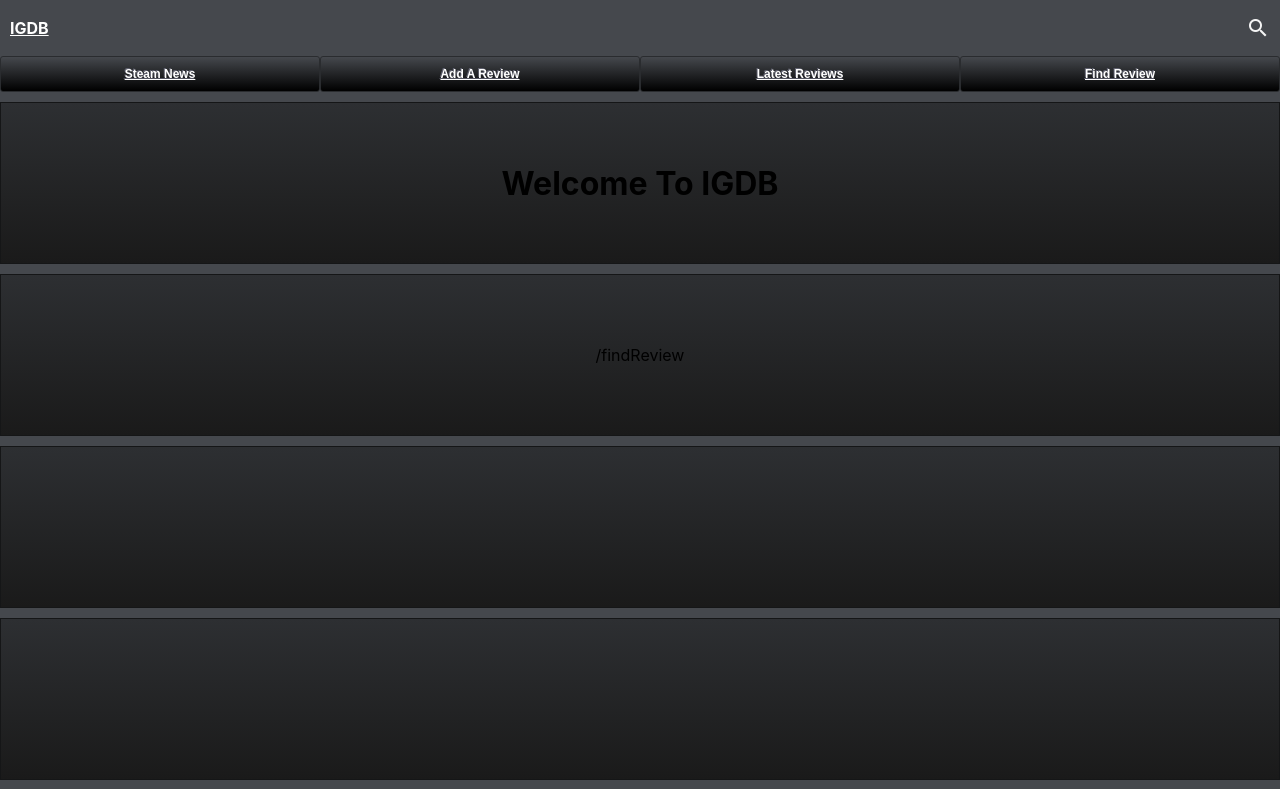
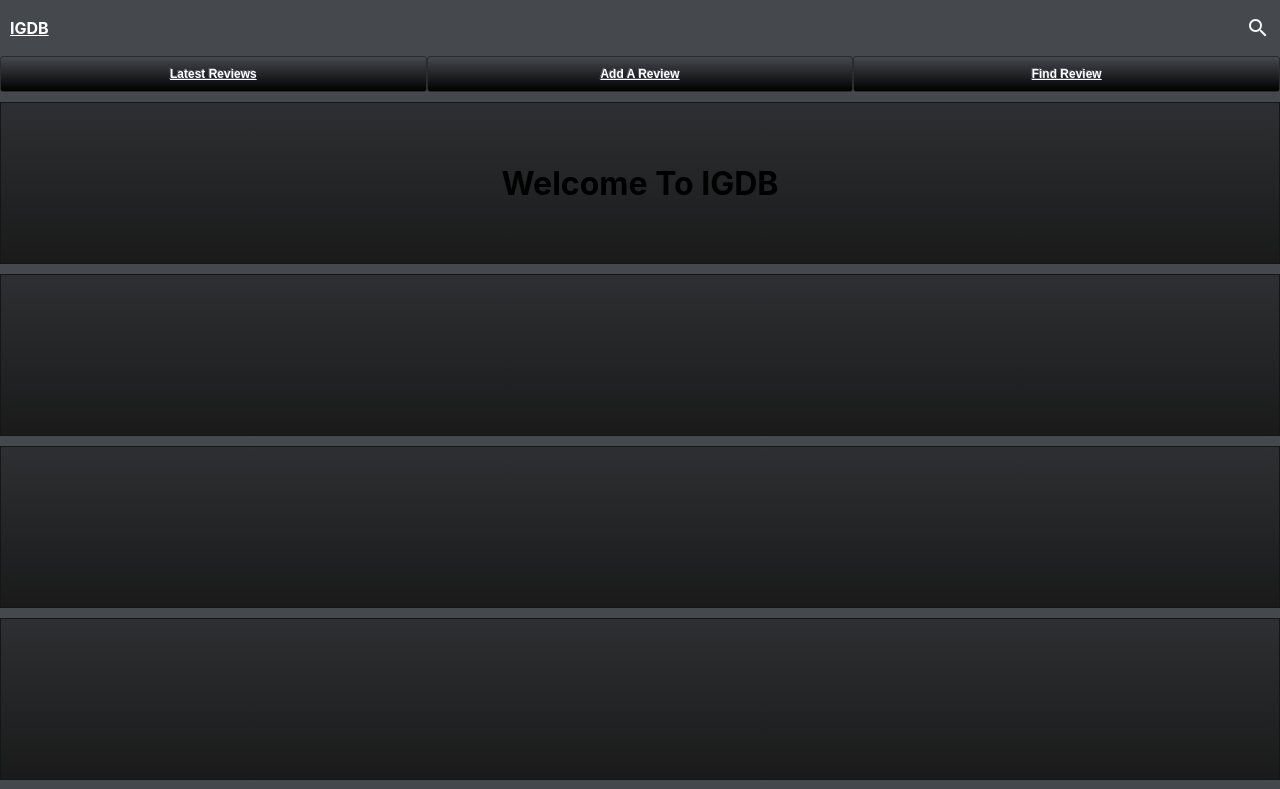
Before and after one commit to darkish1990/IGDB, a React (Create React App) app in the folder client/: page /findReview in a window 1280 px wide. Shown: the top 789 px of the page. Built offline with nearby package versions, Linux system fonts and the light colour scheme.

Commit message:
divide to sub components and remove news api idea from app

```diff
--- a/client/src/Views/App.js
+++ b/client/src/Views/App.js
@@ -13,7 +13,6 @@ function App() {
       <div className="App" >
         <Header />
         <Route path='/' component={Middle} />
-        <Route path='/news' component={Middle} />
         <Route path='/latestReviews' component={Middle} />
         <Route path='/addReview' component={Middle} />
         <Route path='/findReview' component={Middle} />
--- a/client/src/Views/Menu/Menu.js
+++ b/client/src/Views/Menu/Menu.js
@@ -6,9 +6,8 @@ function Menu() {
 
   return (
     <div className="menu" >
-      <div className='divButtons'><Link to={'/news'}>Steam News</Link></div>
+      <div className='divButtons'><Link to={'/latestReviews'}>Latest Reviews</Link></div>
       <div className='divButtons'><Link to={'/addReview'}>Add A Review</Link></div>
-      <div className='divButtons'><Link to={'/latestReviews'}>Latest Reviews</Link></div>
       <div className='divButtons'><Link to={'/findReview'}>Find Review</Link></div>
     </div>
   );
--- /dev/null
+++ b/client/src/Views/Middle/AddReview/AddReview.css
@@ -0,0 +1,17 @@
+.superCard {
+    border: 1px solid #151617;
+    background-color: #2d2f32;
+    background-image: -webkit-gradient(linear, left top, left bottom, from(#2d2f32), to(#1a1a1a));
+    background-image: -webkit-linear-gradient(top, #2d2f32, #1a1a1a);
+    background-image: -moz-linear-gradient(top, #2d2f32, #1a1a1a);
+    background-image: -ms-linear-gradient(top, #2d2f32, #1a1a1a);
+    background-image: -o-linear-gradient(top, #2d2f32, #1a1a1a);
+    background-image: linear-gradient(to bottom, #2d2f32, #1a1a1a);
+    filter: progid:DXImageTransform.Microsoft.gradient(GradientType=0, startColorstr=#2d2f32, endColorstr=#1a1a1a);
+    display: flex;
+    flex: 1;
+    align-items: center;
+    justify-content: center;
+    height: 70vh;
+    margin-top: 10px;
+}
--- /dev/null
+++ b/client/src/Views/Middle/AddReview/AddReview.js
@@ -0,0 +1,17 @@
+import React from 'react';
+import './AddReview.css';
+
+function AddReview() {
+
+  return (
+    <div className="AddReview" >
+      <div className="InjectedContent" >
+        <div className="superCard"></div>
+      </div>
+    </div>
+  );
+}
+
+
+
+export default AddReview;
--- /dev/null
+++ b/client/src/Views/Middle/FindGameReview/FindGameReview.css
@@ -0,0 +1,17 @@
+.card {
+    border: 1px solid #151617;
+    background-color: #2d2f32;
+    background-image: -webkit-gradient(linear, left top, left bottom, from(#2d2f32), to(#1a1a1a));
+    background-image: -webkit-linear-gradient(top, #2d2f32, #1a1a1a);
+    background-image: -moz-linear-gradient(top, #2d2f32, #1a1a1a);
+    background-image: -ms-linear-gradient(top, #2d2f32, #1a1a1a);
+    background-image: -o-linear-gradient(top, #2d2f32, #1a1a1a);
+    background-image: linear-gradient(to bottom, #2d2f32, #1a1a1a);
+    filter: progid:DXImageTransform.Microsoft.gradient(GradientType=0, startColorstr=#2d2f32, endColorstr=#1a1a1a);
+    display: flex;
+    flex: 1;
+    align-items: center;
+    justify-content: center;
+    height: 20vh;
+    margin-top: 10px;
+}
--- /dev/null
+++ b/client/src/Views/Middle/FindGameReview/FindGameReview.js
@@ -0,0 +1,20 @@
+import React from 'react';
+import './FindGameReview.css';
+
+function FindGameReview() {
+
+  return (
+    <div className="FindGameReview" >
+         <div className="InjectedContent" >
+            <div className="card"></div>
+            <div className="card"></div>
+            <div className="card"></div>
+            <div className="card"></div>
+        </div>
+    </div>
+  );
+}
+
+
+
+export default FindGameReview;
--- /dev/null
+++ b/client/src/Views/Middle/LatestReviews/LatestReviews.css
@@ -0,0 +1,17 @@
+.card {
+    border: 1px solid #151617;
+    background-color: #2d2f32;
+    background-image: -webkit-gradient(linear, left top, left bottom, from(#2d2f32), to(#1a1a1a));
+    background-image: -webkit-linear-gradient(top, #2d2f32, #1a1a1a);
+    background-image: -moz-linear-gradient(top, #2d2f32, #1a1a1a);
+    background-image: -ms-linear-gradient(top, #2d2f32, #1a1a1a);
+    background-image: -o-linear-gradient(top, #2d2f32, #1a1a1a);
+    background-image: linear-gradient(to bottom, #2d2f32, #1a1a1a);
+    filter: progid:DXImageTransform.Microsoft.gradient(GradientType=0, startColorstr=#2d2f32, endColorstr=#1a1a1a);
+    display: flex;
+    flex: 1;
+    align-items: center;
+    justify-content: center;
+    height: 20vh;
+    margin-top: 10px;
+}
--- /dev/null
+++ b/client/src/Views/Middle/LatestReviews/LatestReviews.js
@@ -0,0 +1,21 @@
+import React from 'react';
+import './LatestReviews.css';
+
+function LatestReviews() {
+
+  return (
+    <div className="LatestReviews" >
+         <div className="middle" >
+          <div className="InjectedContent" >
+            <div className="card"></div>
+            <div className="card"></div>
+            <div className="card"></div>
+          </div>
+        </div>
+    </div>
+  );
+}
+
+
+
+export default LatestReviews;
--- a/client/src/Views/Middle/Middle.js
+++ b/client/src/Views/Middle/Middle.js
@@ -1,6 +1,9 @@
 import React from 'react';
 import './Middle.css';
 import { networkInterfaces } from 'os';
+import LatestReviews from './LatestReviews/LatestReviews';
+import AddReview from './AddReview/AddReview';
+import FindGameReview from './FindGameReview/FindGameReview';
 
 function Middle({ match }) {
   console.log(match);
@@ -14,44 +17,17 @@ function Middle({ match }) {
           </div>
         </div>
       ); break;
-    case '/news':
-      return (
-        <div className="middle" >
-          <div id={match.path} className="InjectedContent" >
-            <div className="card">{match.path}</div>
-            <div className="card"></div>
-            <div className="card"></div>
-          </div>
-        </div>
-      ); break;
     case '/latestReviews':
       return (
-        <div className="middle" >
-          <div id={match.path} className="InjectedContent" >
-            <div className="card">{match.path}</div>
-            <div className="card"></div>
-            <div className="card"></div>
-          </div>
-        </div>
+        <LatestReviews />
       ); break;
     case '/addReview':
       return (
-        <div className="middle" >
-          <div id={match.path} className="InjectedContent" >
-            <div className="superCard">{match.path}</div>
-          </div>
-        </div>
+        <AddReview/>
       ); break;
     case '/findReview':
       return (
-        <div className="middle" >
-          <div id={match.path} className="InjectedContent" >
-            <div className="card">{match.path}</div>
-            <div className="card"></div>
-            <div className="card"></div>
-            <div className="card"></div>
-          </div>
-        </div>
+          <FindGameReview/>
       ); break;
 
     default:
@@ -69,6 +45,3 @@ function Middle({ match }) {
 
 
 export default Middle;
-
-function mainSwitcher(match) {
-}
--- /dev/null
+++ b/client/src/Views/Middle/WelcomPage/WelcomPage.css
@@ -0,0 +1,17 @@
+.card {
+    border: 1px solid #151617;
+    background-color: #2d2f32;
+    background-image: -webkit-gradient(linear, left top, left bottom, from(#2d2f32), to(#1a1a1a));
+    background-image: -webkit-linear-gradient(top, #2d2f32, #1a1a1a);
+    background-image: -moz-linear-gradient(top, #2d2f32, #1a1a1a);
+    background-image: -ms-linear-gradient(top, #2d2f32, #1a1a1a);
+    background-image: -o-linear-gradient(top, #2d2f32, #1a1a1a);
+    background-image: linear-gradient(to bottom, #2d2f32, #1a1a1a);
+    filter: progid:DXImageTransform.Microsoft.gradient(GradientType=0, startColorstr=#2d2f32, endColorstr=#1a1a1a);
+    display: flex;
+    flex: 1;
+    align-items: center;
+    justify-content: center;
+    height: 20vh;
+    margin-top: 10px;
+}
```
Also changed, not shown: client/src/Views/Middle/WelcomPage/WelcomPage.js (added, +19 -0 lines), client/package.json (line endings or trailing spaces).
